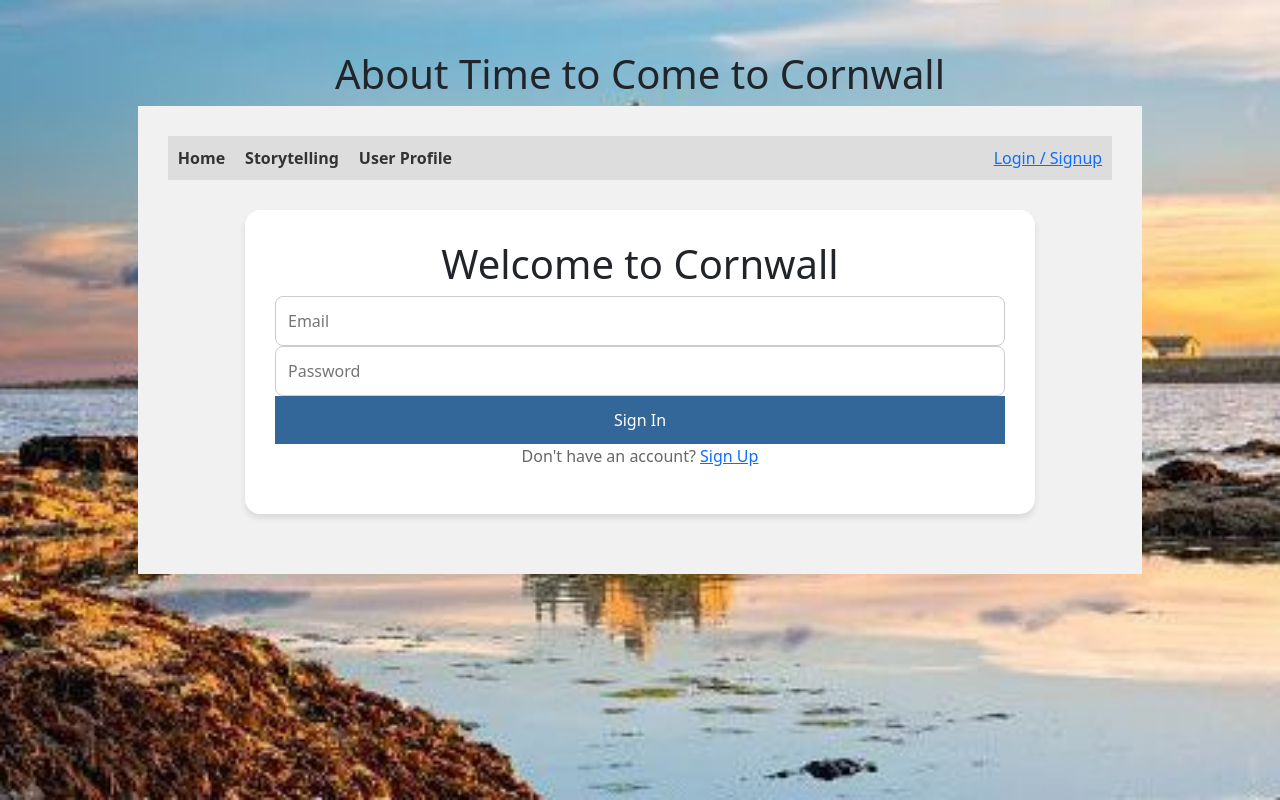
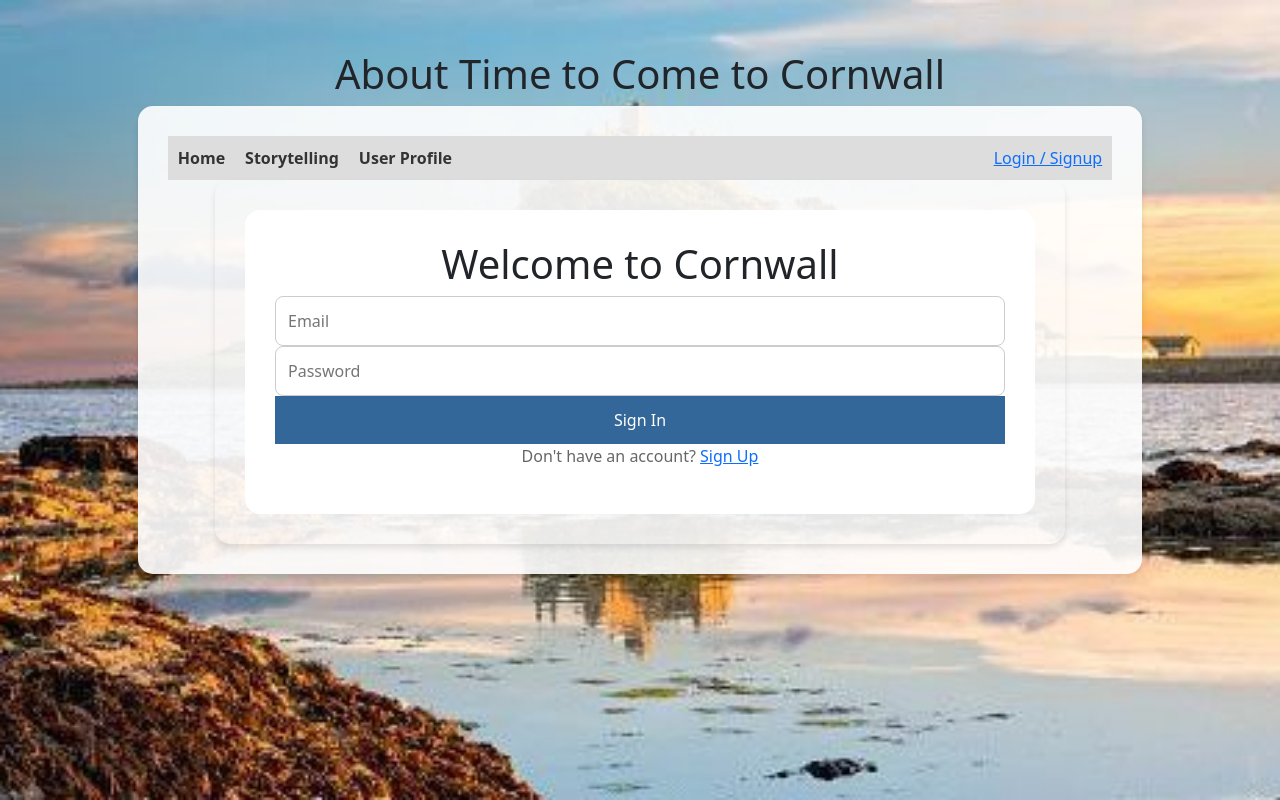
Before and after one commit to ginidino/il74.github.io, a plain HTML site: page login_signup.html in a window 1280 px wide. Drawn offline with nearby package versions, Linux system fonts and the light colour scheme; a web font is replaced by a local one.

Commit message:
Update login.css

```diff
--- a/css/login.css
+++ b/css/login.css
@@ -1,10 +1,4 @@
 @import url('https://fonts.googleapis.com/css2?family=Bellefair&display=swap');
-
-.container {
-  width: 90%;
-  margin: 0 auto;
-  padding-top: 50px;
-}
 
 body {
   font-family: Arial, sans-serif;
@@ -17,15 +11,23 @@ body {
   background-attachment: fixed;
 }
 
+.container {
+  width: 90%;
+  margin: 0 auto;
+  padding-top: 50px;
+}
+
 h1 {
   text-align: center;
 }
 
 .window {
-  background-color: #f1f1f1;
+  background-color: rgba(255, 255, 255, 0.9);
   width: 90%;
   margin: 0 auto;
   padding: 30px;
+  border-radius: 15px;
+  box-shadow: 0 4px 6px rgba(0, 0, 0, 0.1);
 }
 
 .header {
@@ -71,14 +73,14 @@ h1 {
   width: 90%;
   margin: 0 auto;
   padding: 30px;
+  border-radius: 15px;
+  box-shadow: 0 4px 6px rgba(0, 0, 0, 0.1);
 }
 
 .form-container form {
   padding: 30px;
   background-color: #ffffff;
   border-radius: 15px;
-  box-shadow: 0 4px 6px rgba(0, 0, 0, 0.1);
-  width: 100%;
 }
 
 input, select, button {
```
